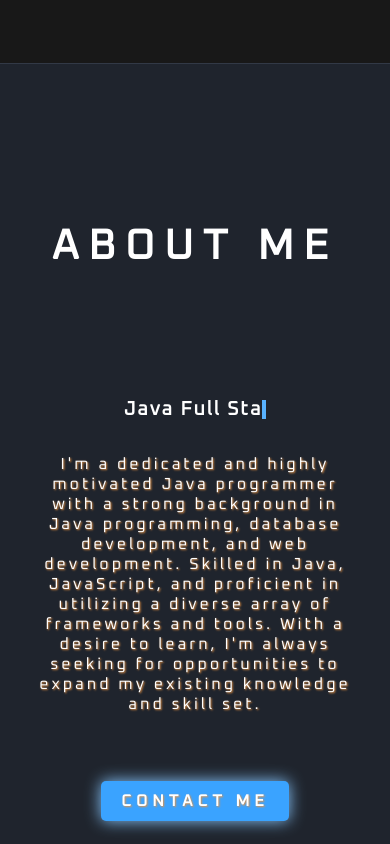
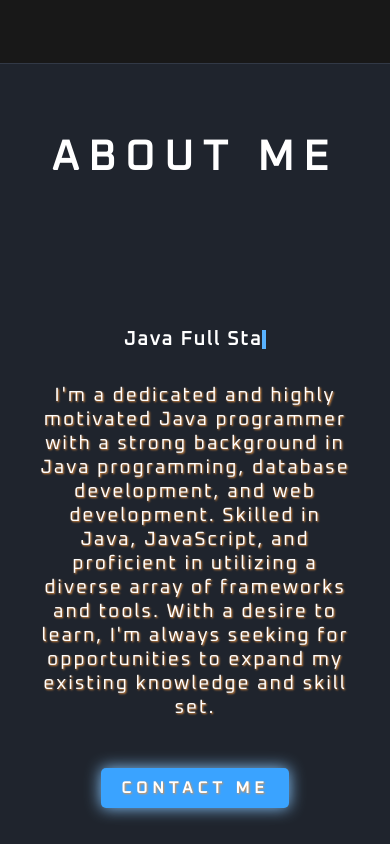
Before and after one commit to dzJP/jakobpietrzyk, a Vue app: page / in a window 390 px wide. Shown: the part 780-1624 px from the top of the page. Built offline with nearby package versions, Linux system fonts and the light colour scheme.

Commit message:
more media queries

```diff
--- a/src/components/AboutMeComponent.vue
+++ b/src/components/AboutMeComponent.vue
@@ -253,42 +253,6 @@ span {
     }
 }
 
-@media (max-width: 768px) {
-
-    .about-content {
-        text-align: center;
-    }
-
-    .about-content h2 {
-        display: flex;
-        flex-direction: row;
-        justify-content: center;
-        animation: none !important;
-    }
-
-    .about-content h3 {
-        font-size: 1.2rem;
-        font-weight: 600;
-        letter-spacing: 2px;
-        text-transform: none;
-    }
-
-    .about-content p {
-        font-size: 1.2rem;
-        letter-spacing: 2px;
-        margin: 2rem 0 3rem;
-
-    }
-
-    .about-img {
-        display: none;
-    }
-
-    .button {
-        display: inline-block;
-    }
-}
-
 /* .about-img img {
         width: 100%;
         height: 200px;
@@ -298,23 +262,23 @@ span {
         border-radius: 0;
         animation: none !important;
     } */
-@media (max-width: 768px) {
-
-    .about-content p {
-        font-size: 1rem;
-        letter-spacing: 3px;
-    }
+@media (max-width: 360px) {
     .about-content h2 {
-        margin: 3em 0;
+        position:absolute;
+        top: 12em;
+        left: 50%;
+        transform: translate(-50%, -50%);
         animation: none !important;
         white-space: nowrap;
     }
-    .about-content p {
-        margin-bottom: 0.2em;
+    .about-content h3 {
+        font-size: 1em;
+        margin-top: 12em;
 
     }
-    .button {
-        margin: 4em 0;
+    .about-content p {
+        font-size: 1em;
     }
+
 }
 </style>
--- a/src/components/ContactComponent.vue
+++ b/src/components/ContactComponent.vue
@@ -125,22 +125,19 @@ section {
 @media (max-width: 360px) {
     .heading {
         text-align: center;
-        font-size: 2rem !important;
+        font-size: 2em;
+        margin-top: 7em !important;
     }
-
     .contact h2.heading {
-        margin-top: 2.5em;
-        padding-bottom: 0.5em;
+        padding-bottom: 5em !important;
     }
-
     .contact {
         border-top: solid 1px var(--lightest-gray);
     }
 
-    .contact-box h3,
-    .contact-box p,
-    .contact-box a {
-        font-size: 1em;
+    .contact-box p {
+        margin-right: 35px;
+        font-size: 1em !important;
     }
 }
 @media (max-width: 414px) {
@@ -148,8 +145,8 @@ section {
         font-size: 1.2em;
     }
     .contact h2.heading {
-        margin-top: 2em;
-        padding-bottom: 1em;
+        margin-top: 2.5em !important;
+        padding-bottom: 1.5em !important;
     }
 }
 </style>
--- a/src/components/DropdownComponent.vue
+++ b/src/components/DropdownComponent.vue
@@ -130,7 +130,7 @@ a:visited {
         font-size: 5em;
         position: absolute;
         left: 25px;
-        bottom: -15px;
+        bottom: -10px;
     }
 }
 @media (max-width: 414px) {
--- a/src/components/ProjectsComponent.vue
+++ b/src/components/ProjectsComponent.vue
@@ -354,7 +354,7 @@ a.link {
         align-items: center;
         flex-direction: column;
         min-width: 100vh;
-        padding: 5em;
+        padding: 1em;
         margin-bottom: 35%;
     }
 
@@ -367,7 +367,7 @@ a.link {
         font-weight: 700;
         font-size: 2em;
         letter-spacing: 5px;
-        margin-top: 35%;
+        margin-top: 4em !important;
     }
 
     .project-image:hover img,
@@ -463,19 +463,17 @@ a.link {
     .projects {
         display: flex;
         width: 100%;
-        margin-top: 5em;
-        gap: 15em;
     }
 
     .project-section-title {
-        margin-top: 35%;
+        margin-top: 3em;
         font-size: 2em;
     }
 
     .project-description {
         position: absolute;
         left: -10px;
-        top: 12.5em;
+        top: 9em;
         width: 100%;
         margin: 10px 10px;
         letter-spacing: 2px;
@@ -488,10 +486,10 @@ a.link {
 
     .link-to-repo a {
         position: absolute;
-        top: 12em;
+        top: 10em;
         left: 50%;
         height: auto;
-        margin-top: 20px;
+        margin-top: 25px;
         font-size: 2em;
         letter-spacing: 2px;
         color: var(--orange);
```
